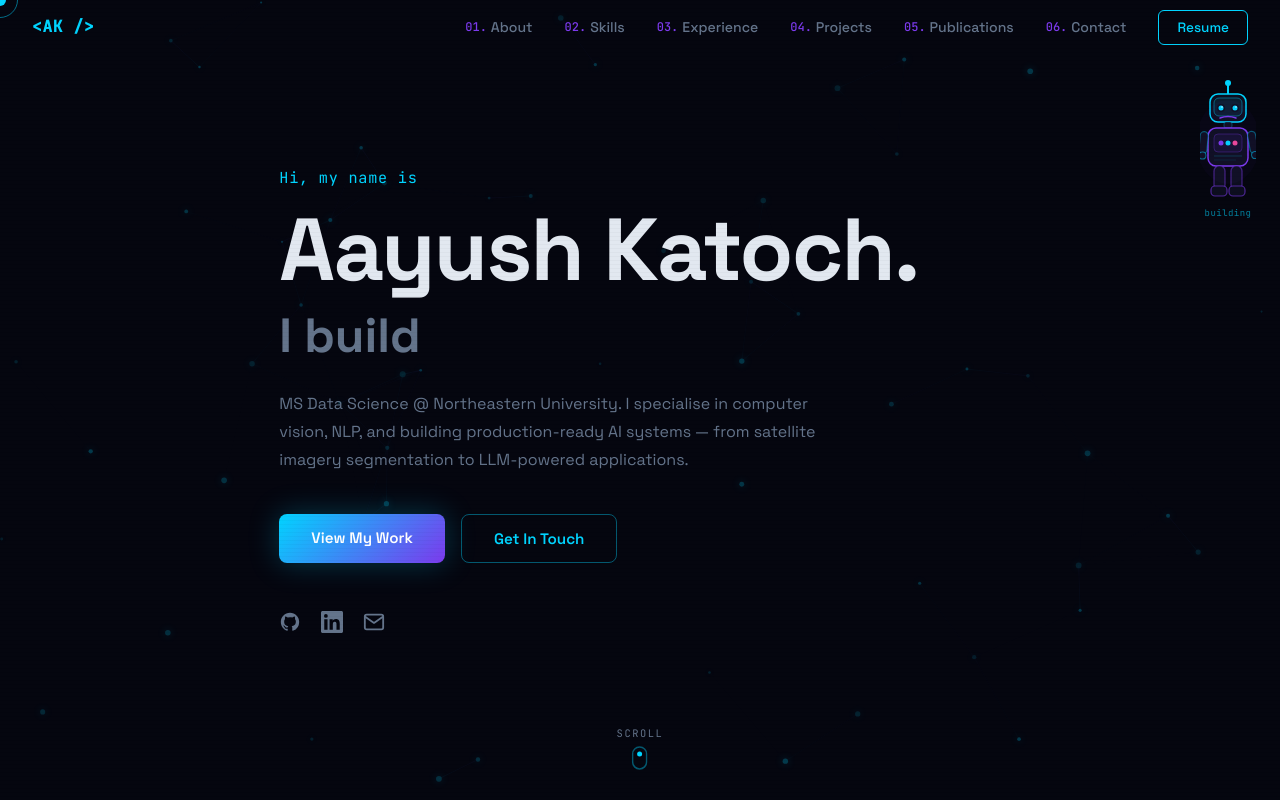
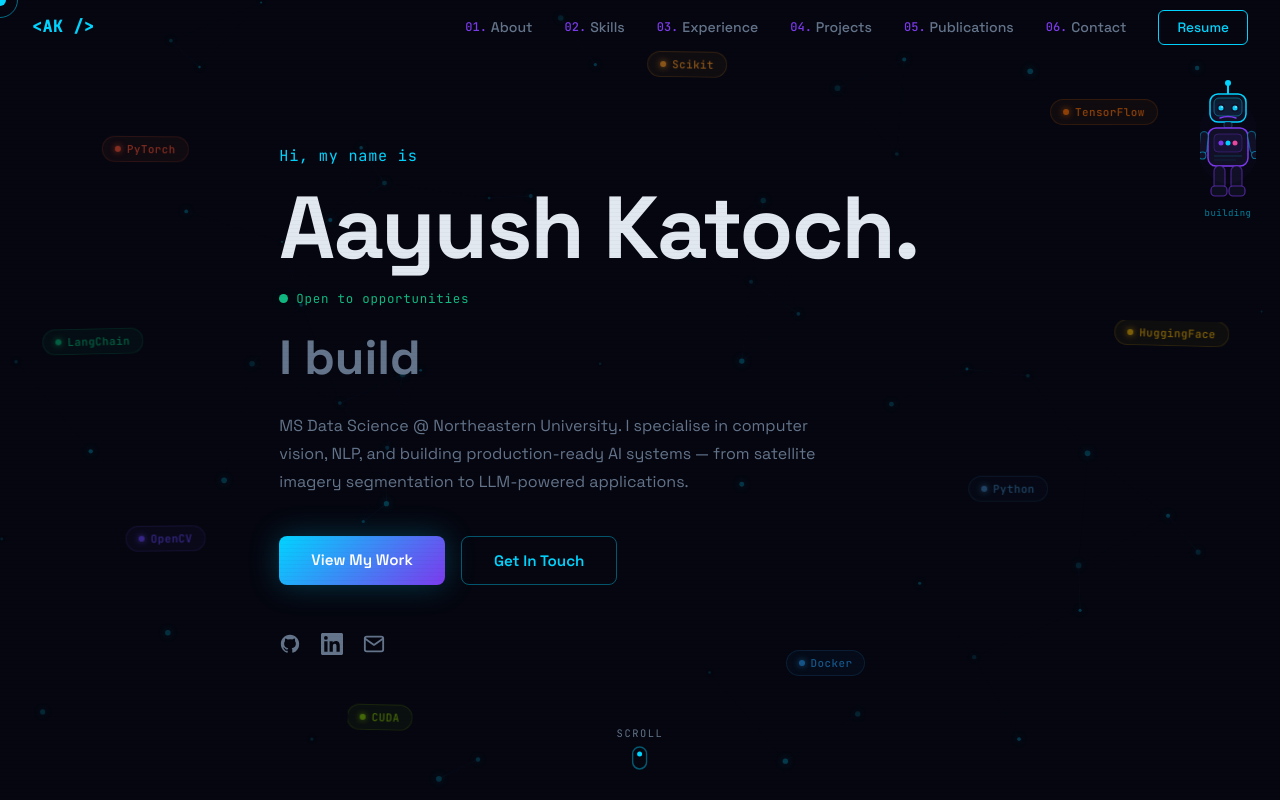
Before and after one commit to Aayush99000/Portfolio, a React (Vite) app: page / in a window 1280 px wide. Shown: the top 800 px of the page. Built offline with nearby package versions, Linux system fonts and the light colour scheme.

Commit message:
Add currently-open status badge and floating tech logos to Hero

```diff
--- a/src/components/Hero.jsx
+++ b/src/components/Hero.jsx
@@ -1,5 +1,6 @@
 import { useEffect, useState } from 'react'
 import { motion } from 'framer-motion'
+import FloatingLogos from './FloatingLogos'
 
 const ROLES = [
   'ML Engineer',
@@ -47,6 +48,7 @@ export default function Hero() {
 
   return (
     <section id="hero" style={{ minHeight: '100vh', display: 'flex', alignItems: 'center', position: 'relative' }}>
+      <FloatingLogos />
       <div className="container">
         <motion.div variants={container} initial="hidden" animate="show">
           <motion.p variants={item} style={{
@@ -63,11 +65,29 @@ export default function Hero() {
             fontSize: 'clamp(2.4rem, 8vw, 5.5rem)',
             fontWeight: 800,
             lineHeight: 1.05,
-            marginBottom: 8,
+            marginBottom: 16,
             letterSpacing: '-0.02em',
           }}>
             Aayush Katoch.
           </motion.h1>
+
+          <motion.div variants={item} style={{ display: 'flex', alignItems: 'center', gap: 8, marginBottom: 20 }}>
+            <span style={{
+              width: 9, height: 9, borderRadius: '50%',
+              background: '#10b981',
+              display: 'inline-block',
+              flexShrink: 0,
+              animation: 'pulse-green 2s ease-in-out infinite',
+            }}/>
+            <span style={{
+              fontFamily: "'JetBrains Mono', monospace",
+              fontSize: '0.78rem',
+              color: '#10b981',
+              letterSpacing: '0.06em',
+            }}>
+              Open to opportunities
+            </span>
+          </motion.div>
 
           <motion.h2 variants={item} style={{
             fontSize: 'clamp(1.4rem, 4vw, 3rem)',
```
